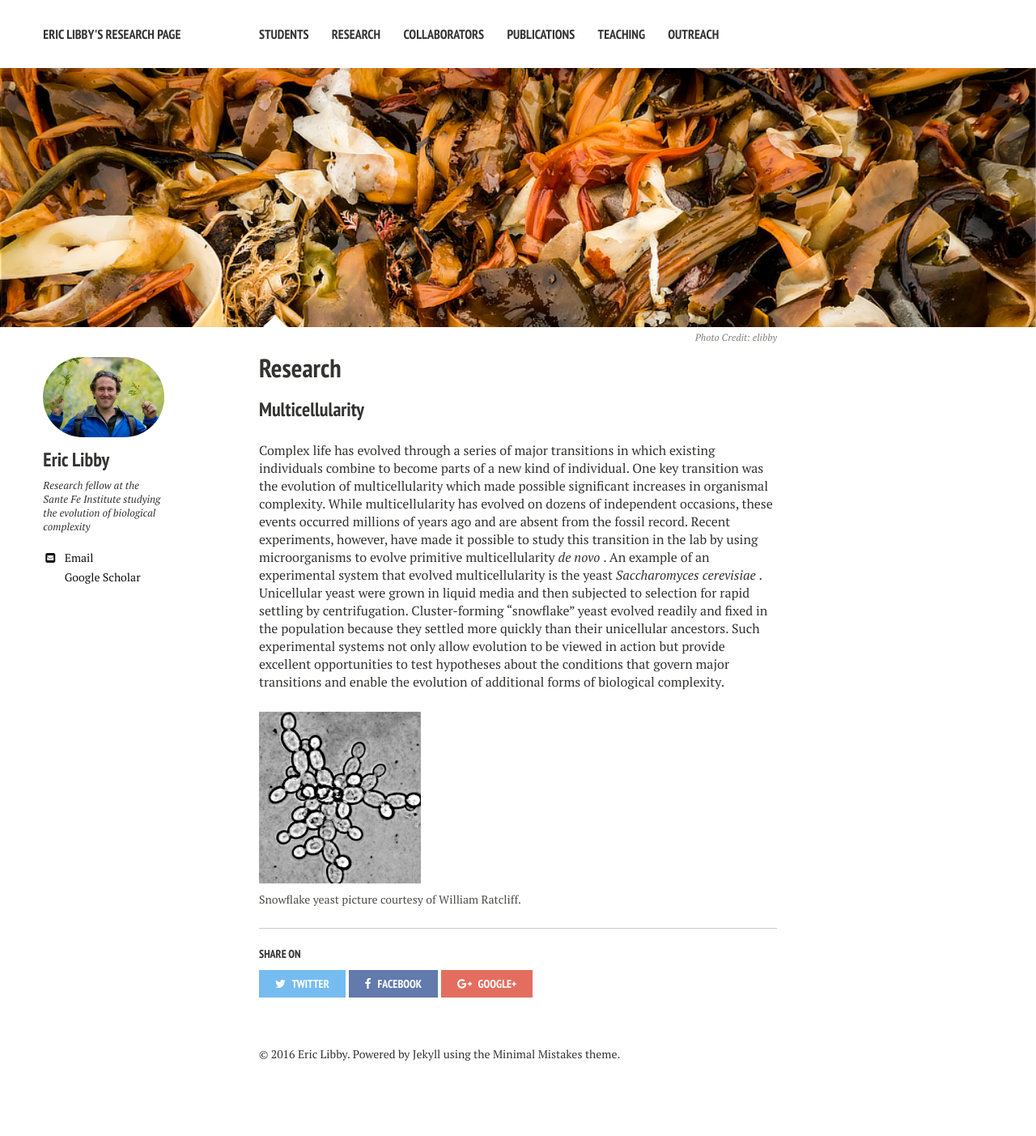
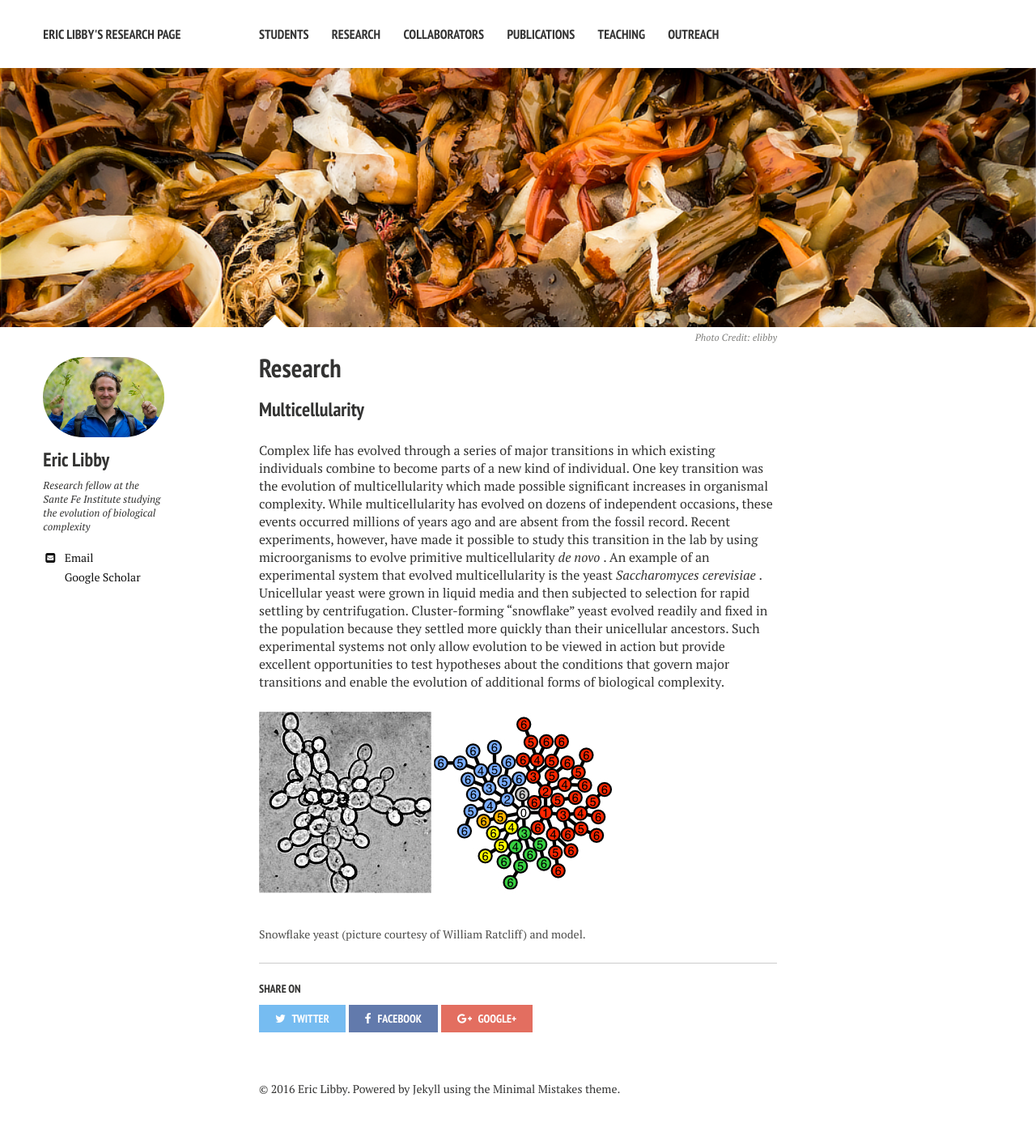
Before and after one commit to ericlibby/oldweb, a Jekyll site: the page built from p_research/index.md, in a window 1280 px wide. Shown: the whole page at 81% size. Built offline with Jekyll 4.4.1, drawn with Linux system fonts in a browser that asks for light colours; nearby versions of some CDN libraries; before the commit the page ends 1360 px from its top, so only the background shows below that.

Commit message:
update yeast image

```diff
--- a/p_research/index.md
+++ b/p_research/index.md
@@ -13,6 +13,6 @@ image:
 Complex life has evolved through a series of major transitions in which existing individuals combine to become parts of a new kind of individual. One key transition was the evolution of multicellularity which made possible significant increases in organismal complexity. While multicellularity has evolved on dozens of independent occasions, these events occurred millions of years ago and are absent from the fossil record. Recent experiments, however, have made it possible to study this transition in the lab by using microorganisms to evolve primitive multicellularity <I> de novo </I>. An example of an experimental system that evolved multicellularity is the yeast <I> Saccharomyces cerevisiae </I>.  Unicellular yeast were grown in liquid media and then subjected to selection for rapid settling by centrifugation. Cluster-forming "snowflake" yeast evolved readily and fixed in the population because they settled more quickly than their unicellular ancestors. Such experimental systems not only allow evolution to be viewed in action but provide excellent opportunities to test hypotheses about the conditions that govern major transitions and enable the evolution of additional forms of biological complexity.
 
 <figure>
-<a href="/images/snow.jpg"><img src="/images/snow.jpg" width="200"></a>
-<figcaption> Snowflake yeast picture courtesy of William Ratcliff.</figcaption>
+<a href="/images/snow_model.jpg"><img src="/images/snow_model.jpg" width="512"></a>
+<figcaption> Snowflake yeast (picture courtesy of William Ratcliff) and model.</figcaption>
 </figure>
```
Also changed, not shown: images/snow_model.jpg (added).
